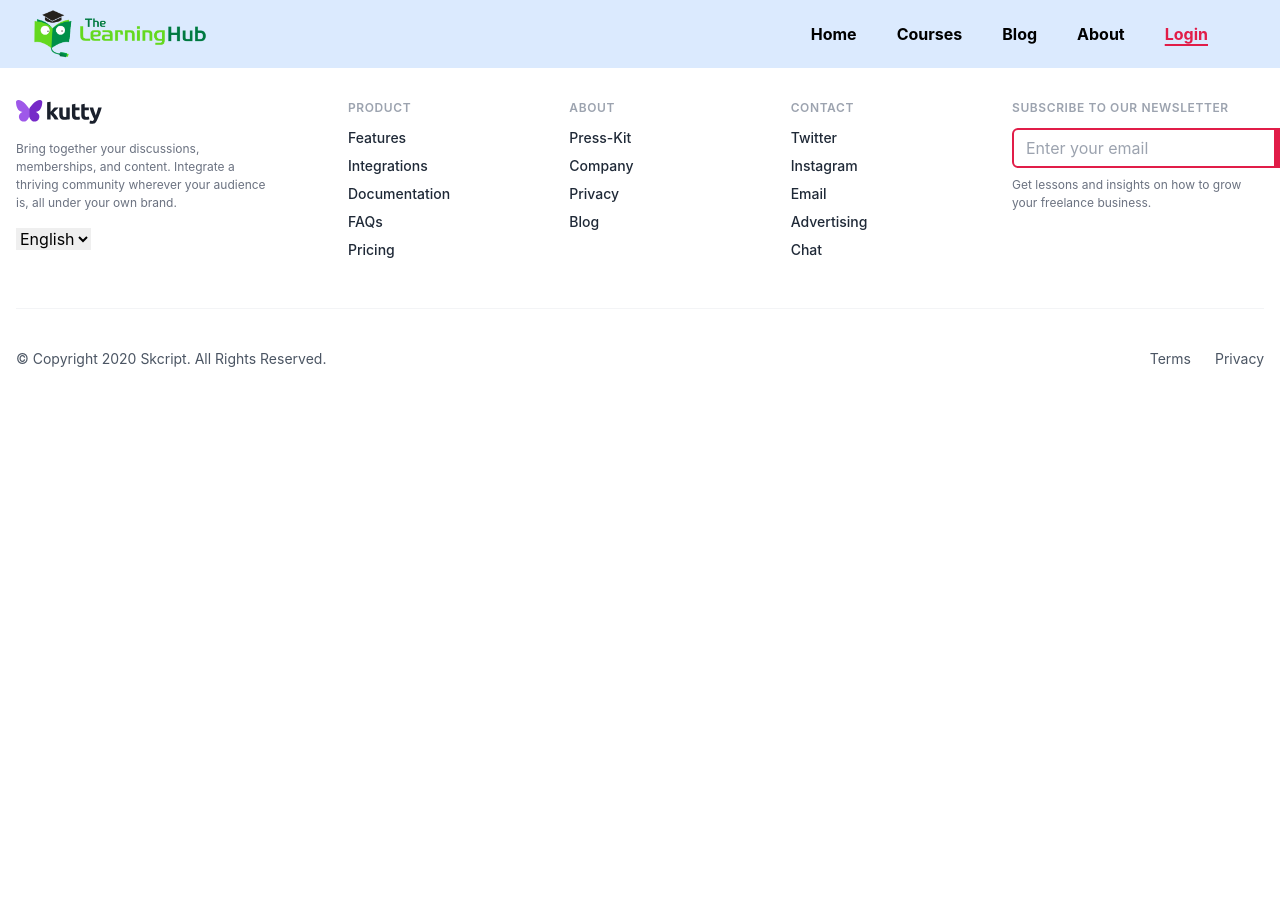
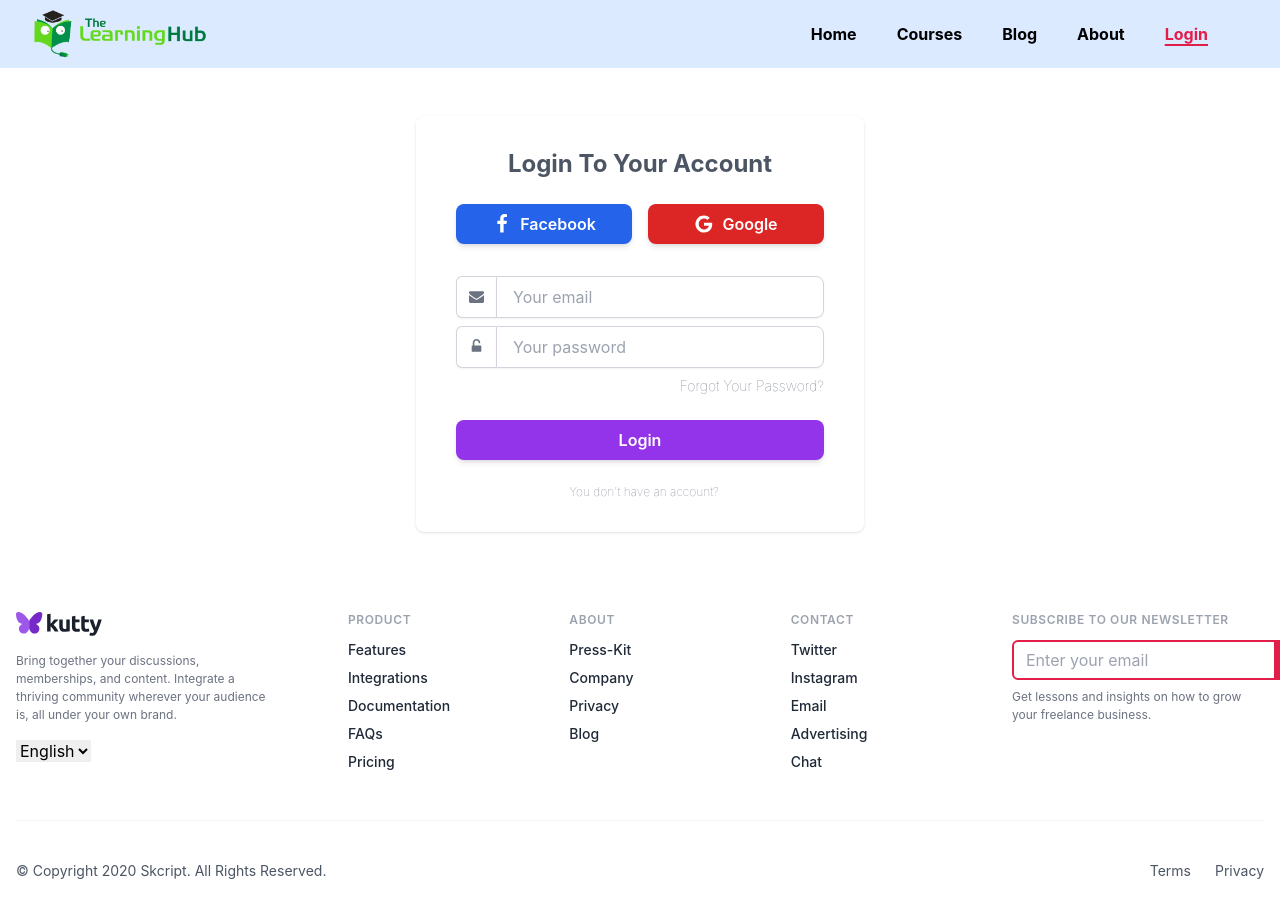
Before and after one commit to Robiulalam76/the-learning-hub, a React (Create React App) app: page /login in a window 1280 px wide. Shown: the top 913 px of the page. Before the commit the page ends 800 px from the top, so only its background shows below. Built offline with nearby package versions, Linux system fonts and the light colour scheme; no server answers.

Commit message:
login component add

```diff
--- a/src/Components/User/Login.js
+++ b/src/Components/User/Login.js
@@ -2,7 +2,74 @@ import React from 'react';
 
 const Login = () => {
     return (
-        <div>
+        <div className='flex justify-center my-12'>
+
+            <div className="flex flex-col w-[85%] w-full max-w-md px-4 py-8 bg-white rounded-lg shadow dark:bg-blue-600 sm:px-6 md:px-8 lg:px-10">
+                <div className="self-center font-bold mb-6 text-2xl text-gray-600 sm:text-2xl dark:text-white">
+                    Login To Your Account
+                </div>
+                <div className="flex gap-4 item-center">
+                    <button type="button" className="py-2 px-4 flex justify-center items-center  bg-blue-600 hover:bg-blue-700 focus:ring-blue-500 focus:ring-offset-blue-200 text-white w-full transition ease-in duration-200 text-center text-base font-semibold shadow-md focus:outline-none focus:ring-2 focus:ring-offset-2  rounded-lg ">
+                        <svg width="20" height="20" fill="currentColor" className="mr-2" viewBox="0 0 1792 1792" xmlns="http://www.w3.org/2000/svg">
+                            <path d="M1343 12v264h-157q-86 0-116 36t-30 108v189h293l-39 296h-254v759h-306v-759h-255v-296h255v-218q0-186 104-288.5t277-102.5q147 0 228 12z">
+                            </path>
+                        </svg>
+                        Facebook
+                    </button>
+                    <button type="button" className="py-2 px-4 flex justify-center items-center  bg-red-600 hover:bg-red-700 focus:ring-red-500 focus:ring-offset-red-200 text-white w-full transition ease-in duration-200 text-center text-base font-semibold shadow-md focus:outline-none focus:ring-2 focus:ring-offset-2  rounded-lg ">
+                        <svg width="20" height="20" fill="currentColor" className="mr-2" viewBox="0 0 1792 1792" xmlns="http://www.w3.org/2000/svg">
+                            <path d="M896 786h725q12 67 12 128 0 217-91 387.5t-259.5 266.5-386.5 96q-157 0-299-60.5t-245-163.5-163.5-245-60.5-299 60.5-299 163.5-245 245-163.5 299-60.5q300 0 515 201l-209 201q-123-119-306-119-129 0-238.5 65t-173.5 176.5-64 243.5 64 243.5 173.5 176.5 238.5 65q87 0 160-24t120-60 82-82 51.5-87 22.5-78h-436v-264z">
+                            </path>
+                        </svg>
+                        Google
+                    </button>
+                </div>
+                <div className="mt-8">
+                    <form action="#" autoComplete="off">
+                        <div className="flex flex-col mb-2">
+                            <div className="flex relative ">
+                                <span className="rounded-l-md inline-flex  items-center px-3 border-t bg-white border-l border-b  border-gray-300 text-gray-500 shadow-sm text-sm">
+                                    <svg width="15" height="15" fill="currentColor" viewBox="0 0 1792 1792" xmlns="http://www.w3.org/2000/svg">
+                                        <path d="M1792 710v794q0 66-47 113t-113 47h-1472q-66 0-113-47t-47-113v-794q44 49 101 87 362 246 497 345 57 42 92.5 65.5t94.5 48 110 24.5h2q51 0 110-24.5t94.5-48 92.5-65.5q170-123 498-345 57-39 100-87zm0-294q0 79-49 151t-122 123q-376 261-468 325-10 7-42.5 30.5t-54 38-52 32.5-57.5 27-50 9h-2q-23 0-50-9t-57.5-27-52-32.5-54-38-42.5-30.5q-91-64-262-182.5t-205-142.5q-62-42-117-115.5t-55-136.5q0-78 41.5-130t118.5-52h1472q65 0 112.5 47t47.5 113z">
+                                        </path>
+                                    </svg>
+                                </span>
+                                <input type="text" id="sign-in-email" className=" rounded-r-lg flex-1 appearance-none border border-gray-300 w-full py-2 px-4 bg-white text-gray-700 placeholder-gray-400 shadow-sm text-base focus:outline-none focus:ring-2 focus:ring-purple-600 focus:border-transparent" placeholder="Your email" />
+                            </div>
+                        </div>
+                        <div className="flex flex-col mb-6">
+                            <div className="flex relative ">
+                                <span className="rounded-l-md inline-flex  items-center px-3 border-t bg-white border-l border-b  border-gray-300 text-gray-500 shadow-sm text-sm">
+                                    <svg width="15" height="15" fill="currentColor" viewBox="0 0 1792 1792" xmlns="http://www.w3.org/2000/svg">
+                                        <path d="M1376 768q40 0 68 28t28 68v576q0 40-28 68t-68 28h-960q-40 0-68-28t-28-68v-576q0-40 28-68t68-28h32v-320q0-185 131.5-316.5t316.5-131.5 316.5 131.5 131.5 316.5q0 26-19 45t-45 19h-64q-26 0-45-19t-19-45q0-106-75-181t-181-75-181 75-75 181v320h736z">
+                                        </path>
+                                    </svg>
+                                </span>
+                                <input type="password" id="sign-in-email" className=" rounded-r-lg flex-1 appearance-none border border-gray-300 w-full py-2 px-4 bg-white text-gray-700 placeholder-gray-400 shadow-sm text-base focus:outline-none focus:ring-2 focus:ring-purple-600 focus:border-transparent" placeholder="Your password" />
+                            </div>
+                        </div>
+                        <div className="flex items-center mb-6 -mt-4">
+                            <div className="flex ml-auto">
+                                <a href="#" className="inline-flex text-xs font-thin text-gray-500 sm:text-sm dark:text-gray-100 hover:text-gray-700 dark:hover:text-white">
+                                    Forgot Your Password?
+                                </a>
+                            </div>
+                        </div>
+                        <div className="flex w-full">
+                            <button type="submit" className="py-2 px-4  bg-purple-600 hover:bg-purple-700 focus:ring-purple-500 focus:ring-offset-purple-200 text-white w-full transition ease-in duration-200 text-center text-base font-semibold shadow-md focus:outline-none focus:ring-2 focus:ring-offset-2  rounded-lg ">
+                                Login
+                            </button>
+                        </div>
+                    </form>
+                </div>
+                <div className="flex items-center justify-center mt-6">
+                    <a href="#" target="_blank" className="inline-flex items-center text-xs font-thin text-center text-gray-500 hover:text-gray-700 dark:text-gray-100 dark:hover:text-white">
+                        <span className="ml-2">
+                            You don&#x27;t have an account?
+                        </span>
+                    </a>
+                </div>
+            </div>
 
         </div>
     );
```
